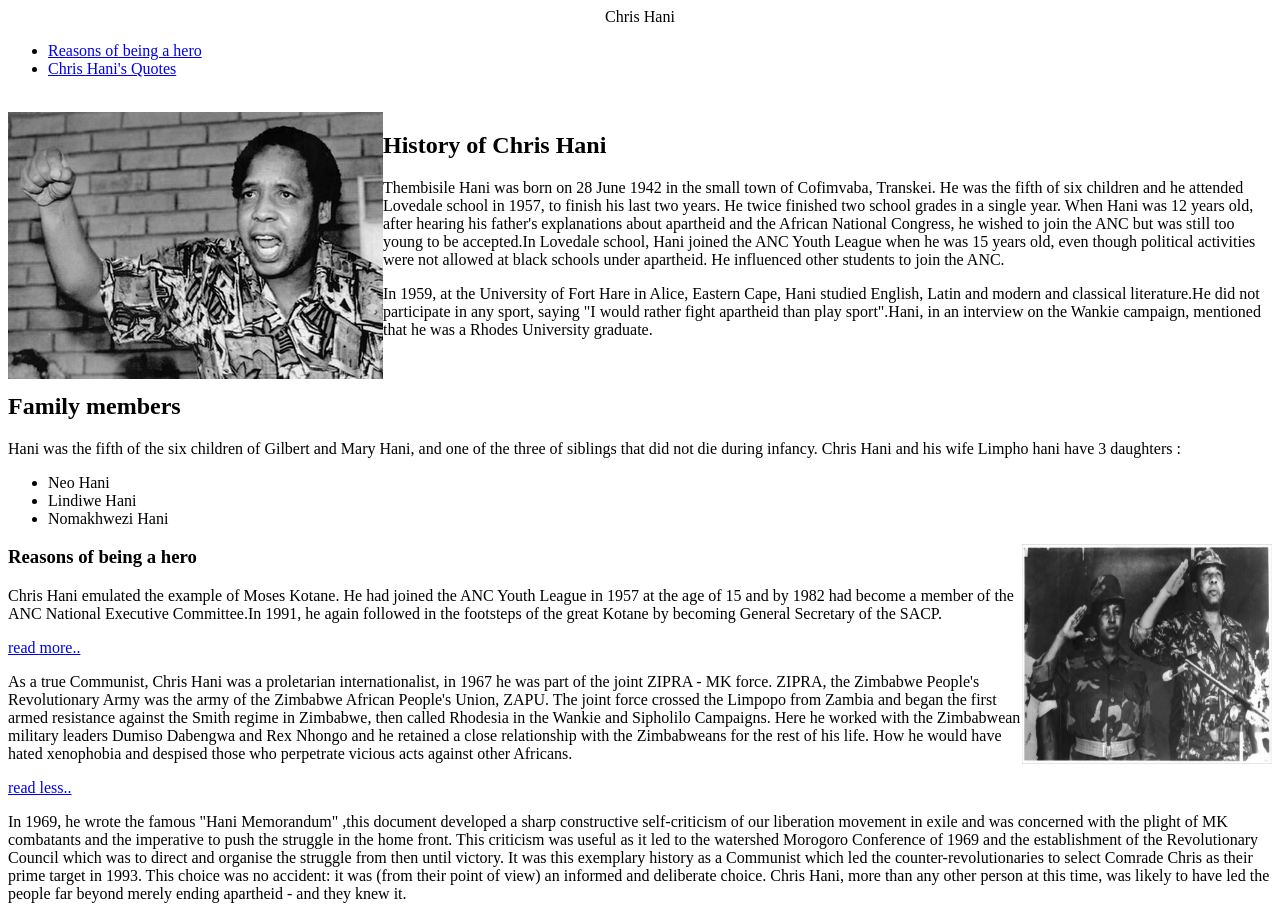
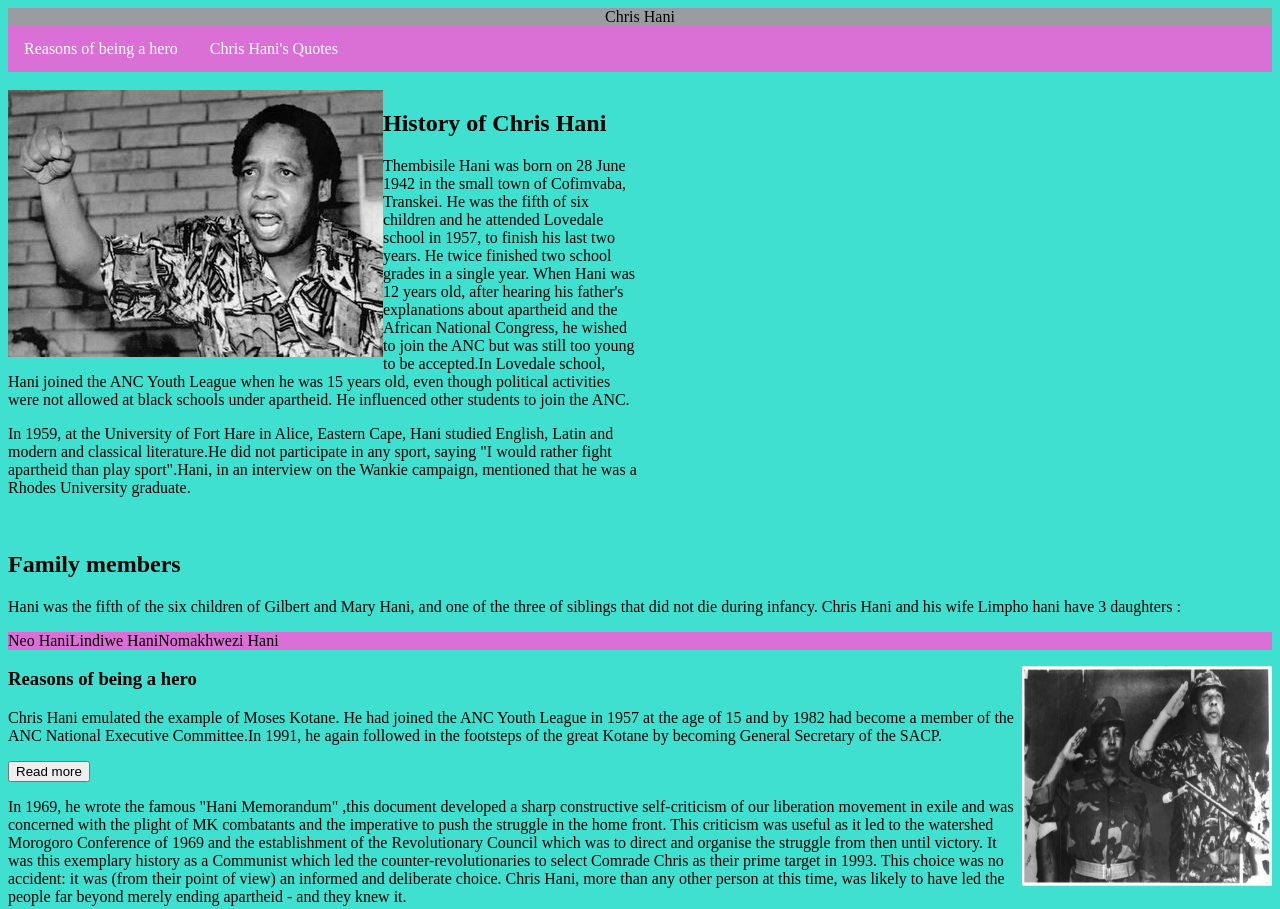
Before and after one commit to Lilitha27/tribute-page, a plain HTML site: page index.html in a window 1280 px wide. Shown: the top 909 px of the page. Drawn offline with nearby package versions, Linux system fonts and the light colour scheme.

Commit message:
fix error

```diff
--- a/index.html
+++ b/index.html
@@ -6,10 +6,16 @@
             <div class="block" align="center">Chris Hani</div>
         </header>
         <title>Chris Hani</title>
-        <link rel="stylesheet" type="text/css" href="css/style.css>
-        <script type = "text/javascript"
-        src = "https://ajax.googleapis.com/ajax/libs/jquery/2.1.3/jquery.min.js"/>
-     </script>
+        <link rel="stylesheet" type="text/css" href="css/style.css">
+        <script src="https://ajax.googleapis.com/ajax/libs/jquery/3.4.1/jquery.min.js"></script>
+<script>
+$(document).ready(function(){
+  $("button").click(function(){
+    $("show").toggle();
+  });
+});
+</script>
+
     </head>
     <body>
 
@@ -46,10 +52,10 @@
       <img src="images/freedom.jpg" width="250" height="220" align="right">
 
       <h3 id="Reasons of being a hero">Reasons of being a hero</h3>
-      <p class="show">Chris Hani emulated the example of Moses Kotane. He had joined the ANC Youth League in 1957 at the age of 15 and by 1982 had become a member of the ANC National Executive Committee.In 1991, he again followed in the footsteps of the great Kotane by becoming General Secretary of the SACP.</p>
-<a href="#" class="show" >read more..</a>
-        <p class="hide" >As a true Communist, Chris Hani was a proletarian internationalist, in 1967 he was part of the joint ZIPRA - MK force. ZIPRA, the Zimbabwe People's Revolutionary Army was the army of the Zimbabwe African People's Union, ZAPU. The joint force crossed the Limpopo from Zambia and began the first armed resistance against the Smith regime in Zimbabwe, then called Rhodesia in the Wankie and Sipholilo Campaigns. Here he worked with the Zimbabwean military leaders Dumiso Dabengwa and Rex Nhongo and he retained a close relationship with the Zimbabweans for the rest of his life. How he would have hated xenophobia and despised those who perpetrate vicious acts against other Africans.</p>
-   <a href="#"   class="hide"   >read less..</a>
+      <p>Chris Hani emulated the example of Moses Kotane. He had joined the ANC Youth League in 1957 at the age of 15 and by 1982 had become a member of the ANC National Executive Committee.In 1991, he again followed in the footsteps of the great Kotane by becoming General Secretary of the SACP.</p>
+
+        <p id="show" hidden>As a true Communist, Chris Hani was a proletarian internationalist, in 1967 he was part of the joint ZIPRA - MK force. ZIPRA, the Zimbabwe People's Revolutionary Army was the army of the Zimbabwe African People's Union, ZAPU. The joint force crossed the Limpopo from Zambia and began the first armed resistance against the Smith regime in Zimbabwe, then called Rhodesia in the Wankie and Sipholilo Campaigns. Here he worked with the Zimbabwean military leaders Dumiso Dabengwa and Rex Nhongo and he retained a close relationship with the Zimbabweans for the rest of his life. How he would have hated xenophobia and despised those who perpetrate vicious acts against other Africans.</p>
+   <button>Read more</button>
     <p>In 1969, he wrote the famous "Hani Memorandum" ,this document developed a sharp constructive self-criticism of our liberation movement in exile and was concerned with the plight of MK combatants and the imperative to push the struggle in the home front. This criticism was useful as it led to the watershed Morogoro Conference of 1969 and the establishment of the Revolutionary Council which was to direct and organise the struggle from then until victory.
 
             It was this exemplary history as a Communist which led the counter-revolutionaries to select Comrade Chris as their prime target in 1993. This choice was no accident: it was (from their point of view) an informed and deliberate choice. Chris Hani, more than any other person at this time, was likely to have led the people far beyond merely ending apartheid - and they knew it.</p>
```
